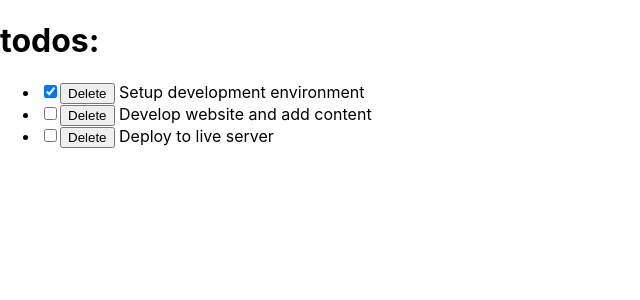
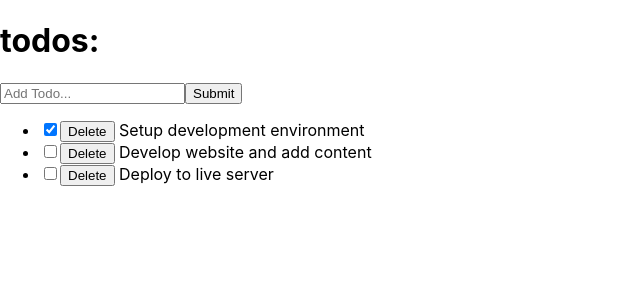
Before and after one commit to amrendrakind/ToDoApp_React_JS, a React (Create React App) app: page / in a window 1280 px wide. Shown: the top 300 px of the page, without its empty margins (0-640 px from the left). Built offline with nearby package versions, Linux system fonts and the light colour scheme.

Commit message:
Add InputTodo

```diff
--- /dev/null
+++ b/src/components/InputTodo.js
@@ -0,0 +1,13 @@
+import React, { PureComponent } from 'react';
+
+class InputTodo extends PureComponent {
+  render() {
+    return (
+      <form>
+        <input type="text" placeholder="Add Todo..." />
+        <button type="button">Submit</button>
+      </form>
+    );
+  }
+}
+export default InputTodo;
--- a/src/components/TodoContainer.js
+++ b/src/components/TodoContainer.js
@@ -1,6 +1,7 @@
 import React from 'react';
 import TodosList from './TodosList';
 import Header from './Header';
+import InputTodo from './InputTodo';
 
 class TodoContainer extends React.PureComponent {
   constructor(props) {
@@ -49,6 +50,7 @@ class TodoContainer extends React.PureComponent {
     return (
       <div>
         <Header />
+        <InputTodo />
         <TodosList
           todos={todos}
           handleChangeProps={this.handleChange}
```
